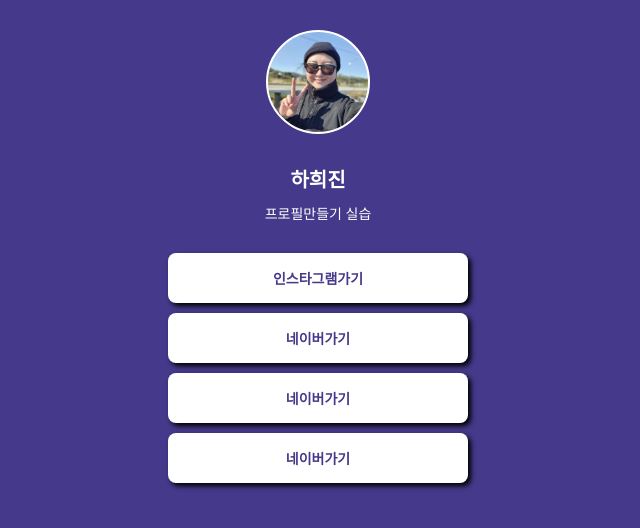
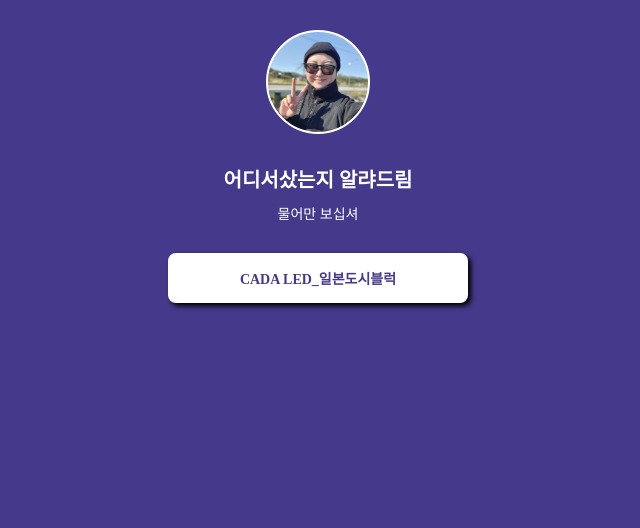
Before and after one commit to heejin0330/mypage_, a plain HTML site: page index.html in a window 1280 px wide. Shown: the whole page, without its empty margins (322-962 px from the left). Drawn offline with Linux system fonts and the light colour scheme; a web font is replaced by a local one.

Commit message:
Update index.html

```diff
--- a/index.html
+++ b/index.html
@@ -9,7 +9,7 @@
         <meta property="og:title" content="하희진_프로필링크" />
         <meta property="og:description" content="연습" />
         <meta property="og:image" content="공유할 이미지" />
-        <title>르탄이 - 프로필 링크</title>
+        <title>하박insta</title>
         <style>
             @import url('https://cdn.jsdelivr.net/gh/orioncactus/pretendard/dist/web/static/pretendard.css');
             * {
@@ -81,12 +81,9 @@
     <body>
         <div class="wrap">
             <div class="profile"></div>
-            <h1 class="main">하희진</h1>
-            <p class="sub">프로필만들기 실습</p>
-            <a target="_blank" href="https://instagram.com/yukheejin">인스타그램가기</a>
-            <a target="_blank" href="https://www.naver.com/">네이버가기</a>
-            <a target="_blank" href="https://www.naver.com/">네이버가기</a>
-            <a target="_blank" href="https://www.naver.com/">네이버가기</a>
+            <h1 class="main">어디서샀는지 알랴드림</h1>
+            <p class="sub">물어만 보십셔</p>
+            <a target="_blank" href="https://s.click.aliexpress.com/e/_oFsv5aS">CADA LED_일본도시블럭</a>
         </div>
     </body>
 </html>
```
